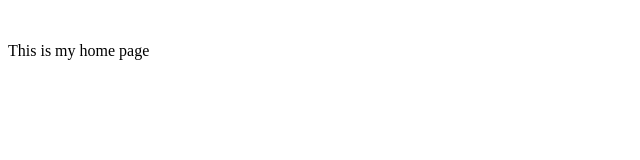
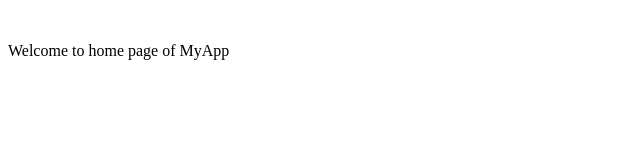
Before and after one commit to mwaqasafzal/GitDemo, a plain HTML site: page index.html in a window 1280 px wide. Shown: the full height of the page, 0-640 px from the left. Drawn offline with Linux system fonts and the light colour scheme.

Commit message:
changed front line in singup.html to welcome message

```diff
--- a/index.html
+++ b/index.html
@@ -21,7 +21,7 @@
 				<a href="./signup.html">Sign Up</a>
 			</div>
 		</header>
-		<p>This is my home page</p>
+		<p>Welcome to home page of MyApp</p>
 
 	</body>
 </html>
```
